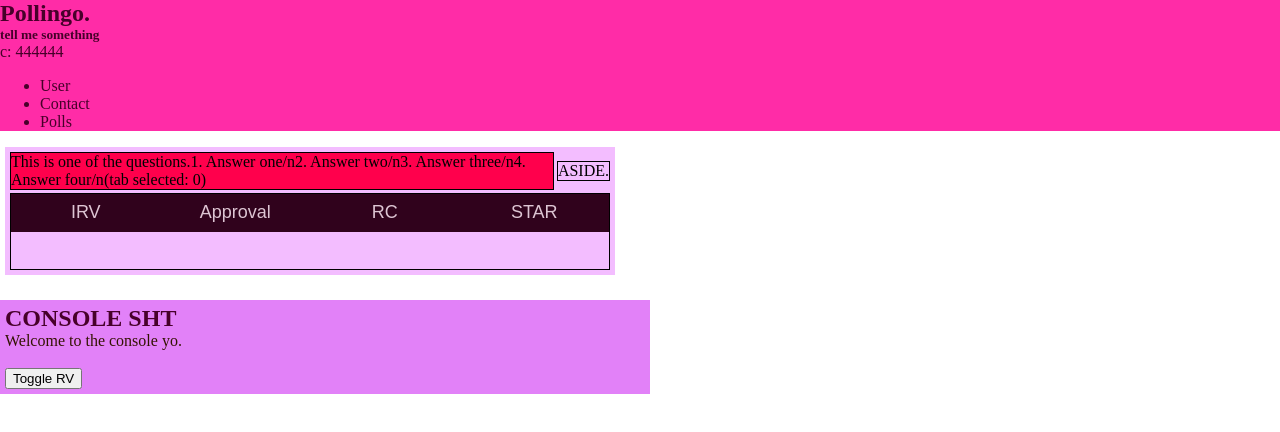
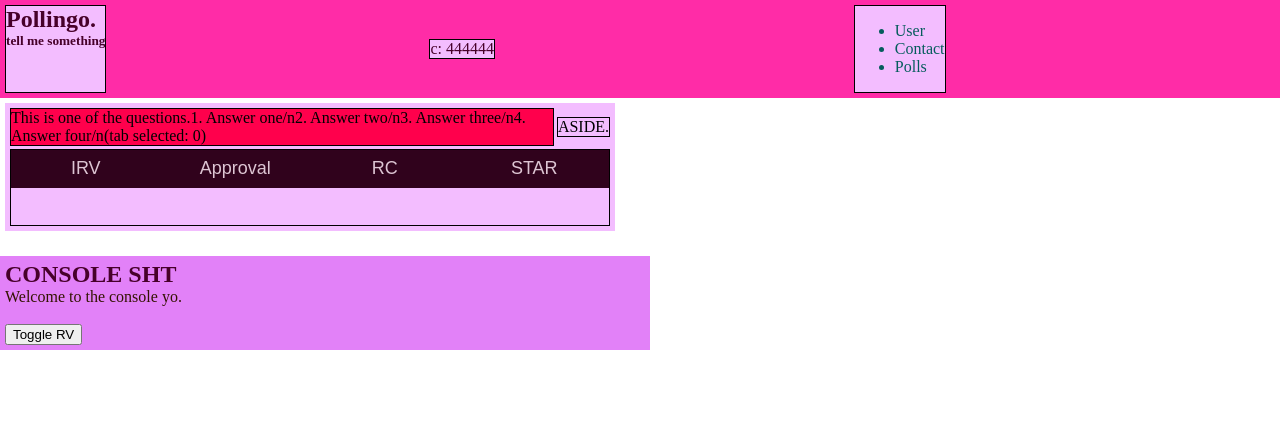
Before and after one commit to el7/Pollingo, a React (Create React App) app in the folder pollingo/: page / in a window 1280 px wide. Shown: the top 432 px of the page. Built offline with nearby package versions, Linux system fonts and the light colour scheme.

Commit message:
got tabs working but hover breaks ssoooo...

```diff
--- a/pollingo/src/css/main.css
+++ b/pollingo/src/css/main.css
@@ -23,46 +23,42 @@ body {
 .header-container {
   background-color: #ff2ca7;
   color: #47002a;
-  /*
-  li {
-    color: darkslategray;
-  }
-
-
   padding: 5px;
-
   display: grid;
   grid-gap: 0.2em;
   grid-template-rows: 1fr;
   grid-template-columns: 1fr 1fr 1fr;
   grid-template-areas: "header main aside";
-
-  header {
-    grid-area: header;
-    background-color: getColor(pb-header-bg-1);
-    border: getSize(pb-border-1);
-    margin: 0px auto 0px 0px;
-  }
-
-  main {
-    grid-area: main;
-    background-color: getColor(pb-header-bg-1);
-    border: getSize(pb-border-1);
-    margin: auto auto auto 0px;
-  }
-
-  aside {
-    grid-area: aside;
-    background-color: getColor(pb-header-bg-1);
-    border: getSize(pb-border-1);
-    margin: auto auto auto 0px;
-  }
-*/
 }
 
 .header-container h2,
 .header-container h5 {
   margin: 0px 0px 0px 0px;
+}
+
+.header-container li {
+  color: #055c5c;
+}
+
+.header-container header {
+  grid-area: header;
+  background-color: #f3bdff;
+  border: 1px solid black;
+  margin: 0px auto 0px 0px;
+}
+
+.header-container main {
+  grid-area: main;
+  background-color: #f3bdff;
+  border: 1px solid black;
+  margin: auto auto auto 0px;
+}
+
+.header-container aside {
+  grid-area: aside;
+  background-color: #f3bdff;
+  border: 1px solid black;
+  margin: auto auto auto 0px;
 }
 
 .console {
--- a/pollingo/src/scss/4-layout/_siteHeader.scss
+++ b/pollingo/src/scss/4-layout/_siteHeader.scss
@@ -17,11 +17,9 @@
   background-color: getColor(header-bg-1);
   color: getColor(header-text-1);
 
-  /*
   li {
-    color: darkslategray;
+    color: rgb(5, 92, 92);
   }
-
 
   padding: 5px;
 
@@ -51,5 +49,4 @@
     border: getSize(pb-border-1);
     margin: auto auto auto 0px;
   }
-*/
 }
```
Also changed, not shown: 1 other file (tests, documents, lock files or other folders).
